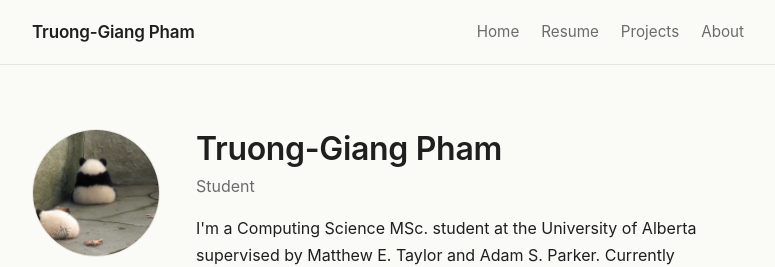
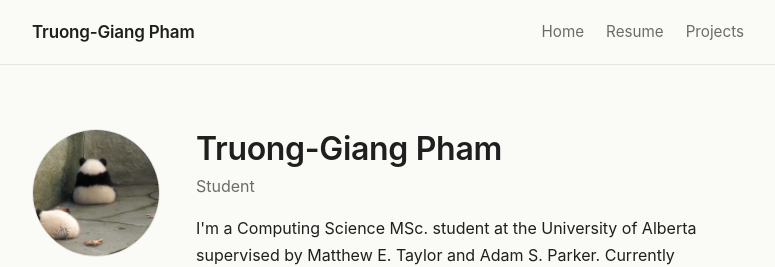
Before and after one commit to TruongGiangPham-1/TruongGiangPham-1.github.io, a Jekyll site: the page built from docs/index.markdown, in a window 1280 px wide. Shown: the top 267 px of the page, without its empty margins (252-1027 px from the left). Built offline with Jekyll 4.4.1, drawn with Linux system fonts in a browser that asks for light colours.

Commit message:
Remove about me page from header

```diff
--- a/docs/_includes/header.html
+++ b/docs/_includes/header.html
@@ -12,7 +12,6 @@
         <a class="nav-link" href="{{ '/' | relative_url }}">Home</a>
         <a class="nav-link" href="{{ '/resume/' | relative_url }}">Resume</a>
         <a class="nav-link" href="{{ '/projects/' | relative_url }}">Projects</a>
-        <a class="nav-link" href="{{ '/about/' | relative_url }}">About</a>
       </div>
     </nav>
   </div>
```
